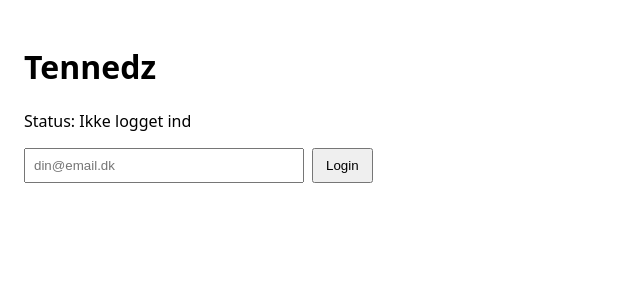
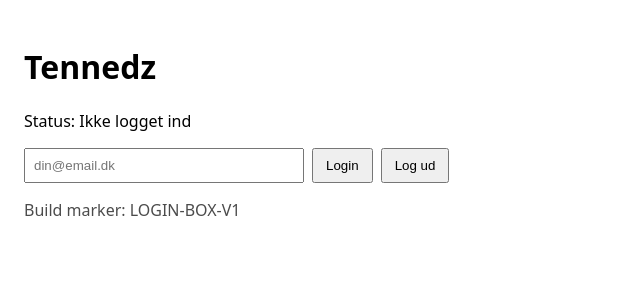
Before and after one commit to davidkvistgaard/Tennedz, a Next.js app: page / in a window 1280 px wide. Shown: the top 300 px of the page, without its empty margins (0-640 px from the left). Built offline with nearby package versions, Linux system fonts and the light colour scheme; no server answers.

Commit message:
Update page.js

```diff
--- a/app/page.js
+++ b/app/page.js
@@ -1,29 +1,39 @@
 "use client";
 
 import { useEffect, useState } from "react";
-import { createClient } from "../lib/supabase/client";
+import { supabase } from "../lib/supabaseClient";
 
 export default function Home() {
   const [email, setEmail] = useState("");
   const [status, setStatus] = useState("Ikke logget ind");
 
   useEffect(() => {
-    const supabase = createClient();
-    supabase.auth.getSession().then(({ data }) => {
-      setStatus(data?.session ? "Logget ind ✅" : "Ikke logget ind");
+    supabase.auth.getSession().then(({ data, error }) => {
+      if (error) setStatus("Fejl: " + error.message);
+      else setStatus(data?.session ? "Logget ind ✅" : "Ikke logget ind");
     });
   }, []);
 
   async function signInWithEmail(e) {
     e.preventDefault();
-    const supabase = createClient();
-    const { error } = await supabase.auth.signInWithOtp({ email });
+    setStatus("Sender login-link…");
+
+    const { error } = await supabase.auth.signInWithOtp({
+      email,
+      options: { emailRedirectTo: "https://tennedz.eu" }
+    });
+
     if (error) setStatus("Fejl: " + error.message);
     else setStatus("Tjek din email for login-link ✉️");
   }
 
+  async function signOut() {
+    await supabase.auth.signOut();
+    setStatus("Ikke logget ind");
+  }
+
   return (
-    <main style={{ padding: 24 }}>
+    <main style={{ padding: 24, fontFamily: "system-ui, sans-serif" }}>
       <h1>Tennedz</h1>
       <p>Status: {status}</p>
 
@@ -35,7 +45,12 @@ export default function Home() {
           style={{ padding: 8, width: 260 }}
         />
         <button type="submit" style={{ padding: "8px 12px" }}>Login</button>
+        <button type="button" onClick={signOut} style={{ padding: "8px 12px" }}>Log ud</button>
       </form>
+
+      <p style={{ marginTop: 16, opacity: 0.7 }}>
+        Build marker: LOGIN-BOX-V1
+      </p>
     </main>
   );
 }
```
